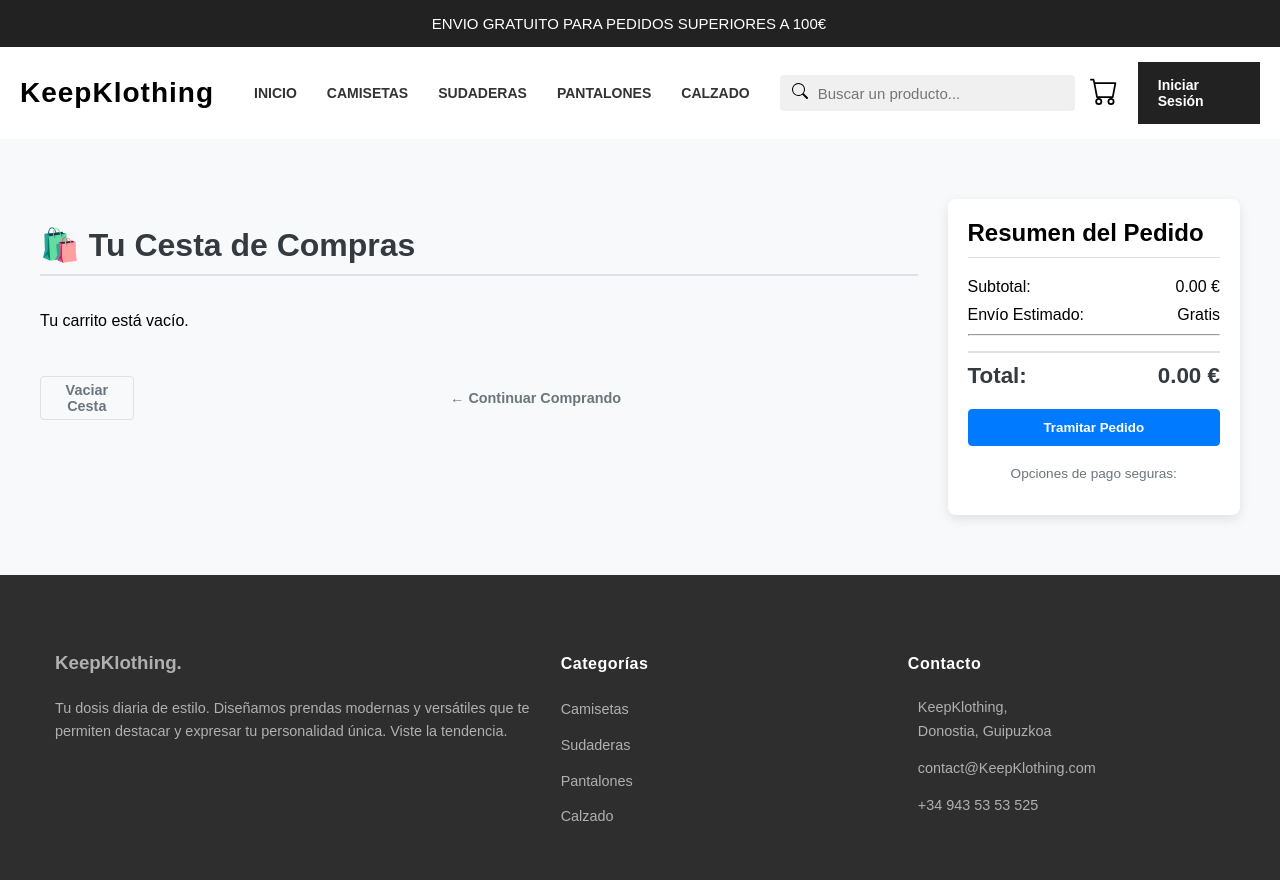
After one commit to Imanol-U/KeepKlothing, a Django app: page /carrito/ in a window 1280 px wide. The commit adds this page. Run offline with Django 5.2, Linux system fonts and the light colour scheme.

Commit message:
Funcionalidad de carrito con LocalStorage

```diff
--- /dev/null
+++ b/app/static/css/cartStyle.css
@@ -0,0 +1,201 @@
+body {
+    background-color: #f8f9fa;
+    font-family: 'Arial', sans-serif;
+    margin: 0;
+    padding: 0;
+}
+
+.cart-layout {
+    max-width: 1200px;
+    margin: 40px auto;
+    padding: 20px;
+    display: grid;
+    grid-template-columns: 3fr 1fr;
+    gap: 30px;
+}
+
+.cart-header h1 {
+    font-size: 2em;
+    color: #343a40;
+    margin-bottom: 20px;
+    border-bottom: 2px solid #dee2e6;
+    padding-bottom: 10px;
+}
+
+.empty-cart-msg {
+    text-align: center;
+    padding: 50px 0;
+    color: #6c757d;
+    font-style: italic;
+    border: 1px dashed #dee2e6;
+    margin-top: 20px;
+    border-radius: 4px;
+}
+
+.cart-items-list {
+    display: flex;
+    flex-direction: column;
+    gap: 15px;
+}
+
+.cart-item {
+    display: flex;
+    padding: 15px;
+    border: 1px solid #dee2e6;
+    border-radius: 8px;
+    background-color: white;
+    box-shadow: 0 2px 4px rgba(0, 0, 0, 0.05);
+}
+
+.cart-item-image {
+    width: 100px;
+    height: 100px;
+    object-fit: cover;
+    margin-right: 15px;
+    border-radius: 4px;
+    border: 1px solid #f0f0f0;
+}
+
+.cart-item-details {
+    flex-grow: 1;
+}
+
+.cart-item-details h3 {
+    margin: 0 0 5px 0;
+    font-size: 1.1em;
+    color: #343a40;
+}
+
+.cart-item-details p {
+    margin: 0;
+    color: #6c757d;
+    font-size: 0.9em;
+}
+
+.cart-item-actions {
+    display: flex;
+    flex-direction: column;
+    align-items: flex-end;
+    justify-content: space-between;
+    min-width: 150px;
+}
+
+.item-quantity-controls {
+    display: flex;
+    align-items: center;
+    gap: 5px;
+}
+
+.item-price {
+    font-size: 1.2em;
+    font-weight: bold;
+    color: #007bff;
+}
+
+.cart-summary-sidebar {
+    background-color: white;
+    padding: 20px;
+    border-radius: 8px;
+    box-shadow: 0 4px 12px rgba(0, 0, 0, 0.1);
+    height: fit-content;
+    /* Se ajusta al contenido */
+}
+
+.summary-box h2 {
+    font-size: 1.5em;
+    margin-top: 0;
+    margin-bottom: 20px;
+    border-bottom: 1px solid #dee2e6;
+    padding-bottom: 10px;
+}
+
+.summary-line {
+    display: flex;
+    justify-content: space-between;
+    margin-bottom: 10px;
+    font-size: 1em;
+}
+
+.summary-total {
+    margin-top: 15px;
+    padding-top: 10px;
+    border-top: 2px solid #dee2e6;
+}
+
+.summary-total strong {
+    font-size: 1.4em;
+    color: #343a40;
+}
+
+.payment-options p {
+    text-align: center;
+    color: #6c757d;
+    font-size: 0.85em;
+    margin-top: 20px;
+}
+
+.btn {
+    padding: 10px 15px;
+    border-radius: 4px;
+    cursor: pointer;
+    font-weight: bold;
+    transition: background-color 0.3s ease;
+    text-align: center;
+    display: block;
+    width: 100%;
+}
+
+.btn-primary {
+    background-color: #007bff;
+    /* Azul */
+    color: white;
+    border: 1px solid #007bff;
+    margin-top: 20px;
+}
+
+.btn-primary:hover {
+    background-color: #0056b3;
+    /* Azul más oscuro al pasar el ratón */
+    border-color: #0056b3;
+}
+
+.btn-secondary {
+    background-color: transparent;
+    color: #6c757d;
+    /* Gris */
+    border: 1px solid #dee2e6;
+}
+
+.btn-secondary:hover {
+    background-color: #f8f9fa;
+    color: #343a40;
+}
+
+.btn-clear-cart {
+    width: auto;
+    display: inline-block;
+    padding: 5px 10px;
+    font-size: 0.9em;
+}
+
+.continue-shopping-link {
+    color: #6c757d;
+    text-decoration: none;
+    font-size: 0.9em;
+    transition: color 0.2s;
+    margin-left: 20px;
+    display: inline-block;
+}
+
+.continue-shopping-link:hover {
+    color: #007bff;
+    text-decoration: underline;
+}
+
+.cart-actions-bottom {
+    margin-top: 20px;
+    display: flex;
+    justify-content: space-between;
+    align-items: center;
+    padding: 10px 0;
+}
--- /dev/null
+++ b/app/static/js/cart.js
@@ -0,0 +1,146 @@
+const CART_KEY = 'keepklothing_cart';
+
+const Cart = {
+    getCart: function () {
+        const cart = localStorage.getItem(CART_KEY);
+        return cart ? JSON.parse(cart) : [];
+    },
+
+    saveCart: function (cart) {
+        localStorage.setItem(CART_KEY, JSON.stringify(cart));
+        this.updateCartCount();
+    },
+
+    add: function (product) {
+        let cart = this.getCart();
+        const existingProductIndex = cart.findIndex(item => item.id === product.id);
+
+        if (existingProductIndex > -1) {
+            cart[existingProductIndex].quantity += 1;
+        } else {
+            product.quantity = 1;
+            cart.push(product);
+        }
+
+        this.saveCart(cart);
+        alert('Producto añadido al carrito');
+    },
+
+    remove: function (productId) {
+        let cart = this.getCart();
+        cart = cart.filter(item => item.id !== productId);
+        this.saveCart(cart);
+        this.renderCartPage();
+    },
+
+    updateQuantity: function (productId, quantity) {
+        let cart = this.getCart();
+        const productIndex = cart.findIndex(item => item.id === productId);
+
+        if (productIndex > -1) {
+            if (quantity <= 0) {
+                this.remove(productId);
+            } else {
+                cart[productIndex].quantity = parseInt(quantity);
+                this.saveCart(cart);
+                this.renderCartPage();
+            }
+        }
+    },
+
+    clear: function () {
+        localStorage.removeItem(CART_KEY);
+        this.updateCartCount();
+        this.renderCartPage();
+    },
+
+    updateCartCount: function () {
+        const cart = this.getCart();
+        const totalCount = cart.reduce((sum, item) => sum + item.quantity, 0);
+        console.log('Cart count updated:', totalCount);
+    },
+
+    calculateTotal: function () {
+        const cart = this.getCart();
+        return cart.reduce((sum, item) => sum + (item.price * item.quantity), 0).toFixed(2);
+    },
+
+    renderCartPage: function () {
+        const cartContainer = document.getElementById('cart-items-container');
+        const cartTotalElement = document.getElementById('cart-total');
+
+        if (!cartContainer) return;
+
+        const cart = this.getCart();
+        cartContainer.innerHTML = '';
+
+        if (cart.length === 0) {
+            cartContainer.innerHTML = '<p>Tu carrito está vacío.</p>';
+            if (cartTotalElement) cartTotalElement.innerText = '0.00 €';
+            return;
+        }
+
+        cart.forEach(item => {
+            const itemElement = document.createElement('div');
+            itemElement.classList.add('cart-item');
+            itemElement.innerHTML = `
+                <div class="item-image">
+                    <img src="${item.image}" alt="${item.name}" style="width: 80px; height: 80px; object-fit: cover;">
+                </div>
+                <div class="item-details">
+                    <h4>${item.name}</h4>
+                    <p class="price">${item.price} €</p>
+                </div>
+                <div class="item-actions">
+                    <input type="number" min="1" value="${item.quantity}" onchange="Cart.updateQuantity(${item.id}, this.value)">
+                    <button onclick="Cart.remove(${item.id})">Eliminar</button>
+                    <p class="subtotal">Total: ${(item.price * item.quantity).toFixed(2)} €</p>
+                </div>
+            `;
+            cartContainer.appendChild(itemElement);
+        });
+
+        if (cartTotalElement) {
+            cartTotalElement.innerText = this.calculateTotal() + ' €';
+        }
+    },
+
+    checkout: function () {
+        const cart = this.getCart();
+        if (cart.length === 0) {
+            alert('Tu carrito está vacío');
+            return;
+        }
+
+        if (!confirm('¿Estás seguro de que quieres tramitar el pedido?')) {
+            return;
+        }
+
+        fetch('/api/tramitar-pedido/', {
+            method: 'POST',
+            headers: {
+                'Content-Type': 'application/json',
+            },
+            body: JSON.stringify({ cart: cart })
+        })
+            .then(response => response.json())
+            .then(data => {
+                if (data.success) {
+                    alert(data.message);
+                    this.clear();
+                    window.location.href = '/';
+                } else {
+                    alert('Error: ' + data.message);
+                }
+            })
+            .catch(error => {
+                console.error('Error:', error);
+                alert('Hubo un error al procesar el pedido.');
+            });
+    }
+};
+
+document.addEventListener('DOMContentLoaded', () => {
+    Cart.updateCartCount();
+    Cart.renderCartPage();
+});
--- a/app/templates/base.html
+++ b/app/templates/base.html
@@ -1,6 +1,7 @@
 {% load static %}
 <!DOCTYPE html>
 <html lang="en">
+
 <head>
     <meta charset="UTF-8">
     <meta name="viewport" content="width=device-width, initial-scale=1.0">
@@ -9,9 +10,12 @@
     {% block extraCss %}{% endblock %}
     <link rel="preconnect" href="https://fonts.googleapis.com">
     <link rel="preconnect" href="https://fonts.gstatic.com" crossorigin>
-    <link href="https://fonts.googleapis.com/css2?family=Archivo+Black&family=Montserrat:ital,wght@0,100..900;1,100..900&family=Roboto:ital,wght@0,100..900;1,100..900&display=swap" rel="stylesheet">
+    <link
+        href="https://fonts.googleapis.com/css2?family=Archivo+Black&family=Montserrat:ital,wght@0,100..900;1,100..900&family=Roboto:ital,wght@0,100..900;1,100..900&display=swap"
+        rel="stylesheet">
     <link rel="stylesheet" href="https://cdn.jsdelivr.net/npm/bootstrap-icons@1.11.3/font/bootstrap-icons.min.css">
 </head>
+
 <body>
     <header>
         <div id="sale-ad">
@@ -32,15 +36,19 @@
             <div id="actions">
                 <div id="searchBar">
                     <a href="" id="search-icon">
-                        <svg xmlns="http://www.w3.org/2000/svg" width="16" height="16" fill="currentColor" class="bi bi-search" viewBox="0 0 16 16">
-                            <path d="M11.742 10.344a6.5 6.5 0 1 0-1.397 1.398h-.001q.044.06.098.115l3.85 3.85a1 1 0 0 0 1.415-1.414l-3.85-3.85a1 1 0 0 0-.115-.1zM12 6.5a5.5 5.5 0 1 1-11 0 5.5 5.5 0 0 1 11 0"/>
+                        <svg xmlns="http://www.w3.org/2000/svg" width="16" height="16" fill="currentColor"
+                            class="bi bi-search" viewBox="0 0 16 16">
+                            <path
+                                d="M11.742 10.344a6.5 6.5 0 1 0-1.397 1.398h-.001q.044.06.098.115l3.85 3.85a1 1 0 0 0 1.415-1.414l-3.85-3.85a1 1 0 0 0-.115-.1zM12 6.5a5.5 5.5 0 1 1-11 0 5.5 5.5 0 0 1 11 0" />
                         </svg>
                     </a>
                     <input type="text" placeholder="Buscar un producto...">
                 </div>
-                <a href="" id="cart-icon">
-                    <svg xmlns="http://www.w3.org/2000/svg" width="28" height="28" fill="currentColor" class="bi bi-cart" viewBox="0 0 16 16">
-                        <path d="M0 1.5A.5.5 0 0 1 .5 1H2a.5.5 0 0 1 .485.379L2.89 3H14.5a.5.5 0 0 1 .491.592l-1.5 8A.5.5 0 0 1 13 12H4a.5.5 0 0 1-.491-.408L2.01 3.607 1.61 2H.5a.5.5 0 0 1-.5-.5M3.102 4l1.313 7h8.17l1.313-7zM5 12a2 2 0 1 0 0 4 2 2 0 0 0 0-4m7 0a2 2 0 1 0 0 4 2 2 0 0 0 0-4m-7 1a1 1 0 1 1 0 2 1 1 0 0 1 0-2m7 0a1 1 0 1 1 0 2 1 1 0 0 1 0-2"/>
+                <a href="{% url 'cart' %}" id="cart-icon">
+                    <svg xmlns="http://www.w3.org/2000/svg" width="28" height="28" fill="currentColor"
+                        class="bi bi-cart" viewBox="0 0 16 16">
+                        <path
+                            d="M0 1.5A.5.5 0 0 1 .5 1H2a.5.5 0 0 1 .485.379L2.89 3H14.5a.5.5 0 0 1 .491.592l-1.5 8A.5.5 0 0 1 13 12H4a.5.5 0 0 1-.491-.408L2.01 3.607 1.61 2H.5a.5.5 0 0 1-.5-.5M3.102 4l1.313 7h8.17l1.313-7zM5 12a2 2 0 1 0 0 4 2 2 0 0 0 0-4m7 0a2 2 0 1 0 0 4 2 2 0 0 0 0-4m-7 1a1 1 0 1 1 0 2 1 1 0 0 1 0-2m7 0a1 1 0 1 1 0 2 1 1 0 0 1 0-2" />
                     </svg>
                 </a>
                 <a href="" id="sign-in-btn">Iniciar Sesión</a>
@@ -53,7 +61,9 @@
     <footer>
         <div class="footer-container">
             <div class="footer-section brand-info">
-                <h3>KeepKlothing.</h3> <p>Tu dosis diaria de estilo. Diseñamos prendas modernas y versátiles que te permiten destacar y expresar tu personalidad única. Viste la tendencia.</p>
+                <h3>KeepKlothing.</h3>
+                <p>Tu dosis diaria de estilo. Diseñamos prendas modernas y versátiles que te permiten destacar y
+                    expresar tu personalidad única. Viste la tendencia.</p>
             </div>
 
             <div class="footer-section links">
@@ -74,5 +84,7 @@
             </div>
         </div>
     </footer>
+    <script src="{% static 'js/cart.js' %}"></script>
 </body>
+
 </html>
--- /dev/null
+++ b/app/templates/cart.html
@@ -0,0 +1,57 @@
+{% extends 'base.html' %}
+{% load static %}
+
+{% block extraCss %}
+<link rel="stylesheet" href="{% static 'css/cartStyle.css' %}">
+{% endblock %}
+
+{% block content %}
+<section class="cart-layout">
+    <div class="cart-main-content">
+        <header class="cart-header">
+            <h1>🛍️ Tu Cesta de Compras</h1>
+            <p class="item-count-indicator"></p>
+        </header>
+
+        <div id="cart-items-container" class="cart-items-list">
+            <p class="empty-cart-msg">Tu cesta está vacía. ¡Añade algunos productos!</p>
+        </div>
+
+        <div class="cart-actions-bottom">
+            <button onclick="Cart.clear()" class="btn btn-secondary btn-clear-cart">
+                Vaciar Cesta
+            </button>
+            <a href="{% url 'home' %}" class="btn btn-link continue-shopping-link">
+                ← Continuar Comprando
+            </a>
+        </div>
+    </div>
+
+    <aside class="cart-summary-sidebar">
+        <div class="summary-box">
+            <h2>Resumen del Pedido</h2>
+            <div class="summary-line">
+                <span>Subtotal:</span>
+                <span id="cart-subtotal" class="summary-value">0.00 €</span>
+            </div>
+            <div class="summary-line">
+                <span>Envío Estimado:</span>
+                <span id="shipping-cost" class="summary-value">Gratis</span>
+            </div>
+            <hr>
+            <div class="summary-line summary-total">
+                <strong>Total:</strong>
+                <strong id="cart-total" class="summary-value">0.00 €</strong>
+            </div>
+
+            <button onclick="Cart.checkout()" class="btn btn-primary btn-checkout">
+                Tramitar Pedido
+            </button>
+        </div>
+
+        <div class="payment-options">
+            <p>Opciones de pago seguras:</p>
+        </div>
+    </aside>
+</section>
+{% endblock %}
--- a/app/urls.py
+++ b/app/urls.py
@@ -7,5 +7,7 @@ urlpatterns = [
     path("filters/<str:nombre_categoria>", views.filters, name="filters"),
     path("productos/<int:id_producto>/", views.producto_detalle, name="producto_detalle"),
     path("marca/<str:nombre>", views.marca_info, name="marca"),
+    path("carrito/", views.carrito, name="cart"),
+    path("api/tramitar-pedido/", views.tramitar_pedido, name="tramitar_pedido"),
 
 ]
--- a/app/views.py
+++ b/app/views.py
@@ -3,8 +3,11 @@ from django.db.models import Sum, Avg
 from django.utils import timezone
 from datetime import timedelta
 from django.contrib import messages
-from django.http import HttpResponse
-from .models import Producto, ProductoCompra, Categoria, Usuario, Marca, Resenia
+from django.http import HttpResponse, JsonResponse
+from django.views.decorators.csrf import csrf_exempt
+from django.db import transaction
+import json
+from .models import Producto, ProductoCompra, Categoria, Usuario, Marca, Resenia, Compra
 from .forms import ReviewForm
 
 
@@ -92,3 +95,60 @@ def marca_info(request, nombre):
                "productos" : productos}
 
     return render(request, "marcaInfo.html", context)
+
+def carrito(request):
+    return render(request, "cart.html")
+
+@csrf_exempt
+def tramitar_pedido(request):
+    if request.method != 'POST':
+        return JsonResponse({'success': False, 'message': 'Método no permitido'}, status=405)
+
+    data = json.loads(request.body)
+    cart = data.get('cart', [])
+
+    if not cart:
+        return JsonResponse({'success': False, 'message': 'El carrito está vacío'})
+
+    usuario = Usuario.objects.get(pk=2)
+
+    with transaction.atomic():
+        total_compra = 0
+        item_details = []
+
+        for item in cart:
+            try:
+                producto = Producto.objects.select_for_update().get(pk=item['id'])
+            except Producto.DoesNotExist:
+                return JsonResponse({'success': False, 'message': f"Producto ID {item['id']} no encontrado"})
+
+            cantidad = int(item['quantity'])
+
+            producto.stock -= cantidad
+            producto.save()
+            subtotal = producto.precio * cantidad
+            total_compra += subtotal
+
+            item_details.append({
+                'producto': producto,
+                'cantidad': cantidad,
+                'precio_unitario': producto.precio
+            })
+
+        #Creamos compra en la base de datos
+        compra = Compra.objects.create(
+            usuario=usuario,
+            total=total_compra,
+            estado='pendiente',
+            metodo_pago='tarjeta'
+        )
+
+        #Creamos detalles de compra en la base de datos
+        for detail in item_details:
+            ProductoCompra.objects.create(
+                compra=compra,
+                producto=detail['producto'],
+                cantidad=detail['cantidad'],
+                precio_unitario=detail['precio_unitario']
+            )
+    return JsonResponse({'success': True, 'message': '¡Compra realizada con éxito!'})
```
Also changed, not shown: app/templates/productDetails.html (+15 -2 lines), db.sqlite3.
